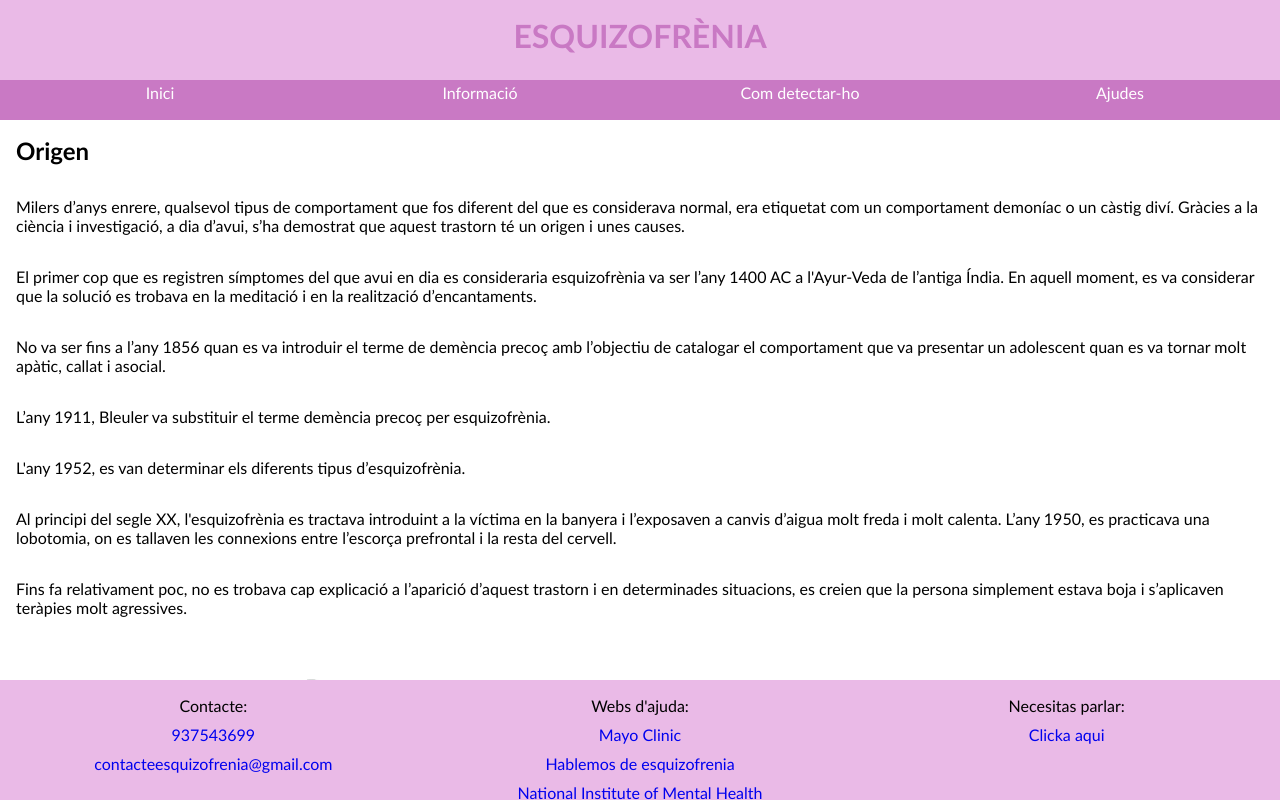
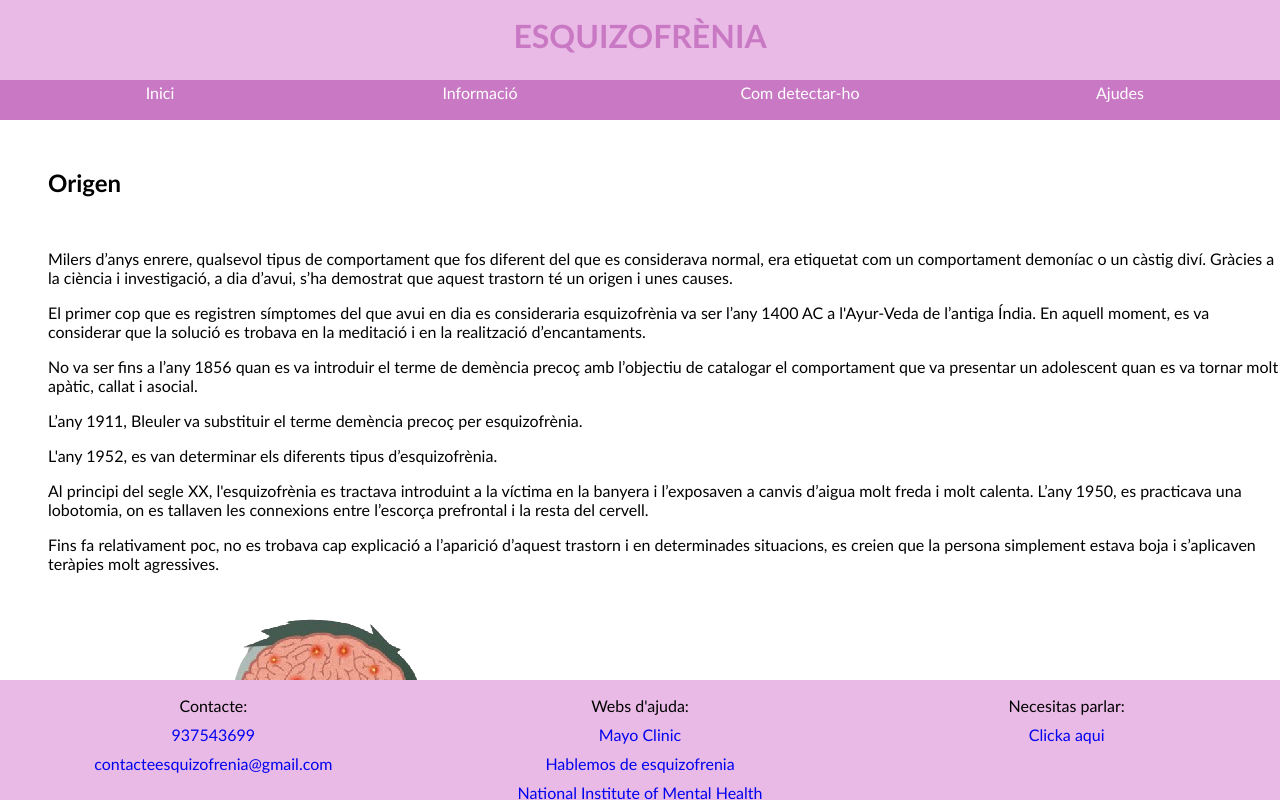
Before and after one commit to Pep-Catalina/webProjectaEsquizofrenia, a plain HTML site: page webs/websdetectaro/origen.html in a window 1280 px wide. Drawn offline with Linux system fonts and the light colour scheme.

Commit message:
origen css

```diff
--- a/CSS/cssdetectaro/origen.css
+++ b/CSS/cssdetectaro/origen.css
@@ -1,7 +1,14 @@
+h2{
+    padding: 2em;
+    padding-bottom: 1.5em;
+}
 .divSON{
-    padding: 1em;
+    padding-top: 1em;
+    padding-left: 3em;
+
+
 }
 .imgOrigen{
-    max-width: 10em;
-    max-height: 10em;
+    max-width: 20em;
+    max-height: 20em;
 }
--- a/CSS/estilGenerico.css
+++ b/CSS/estilGenerico.css
@@ -81,16 +81,16 @@ main{
   }
 
   ::-webkit-scrollbar-track {
-    background-color: #eabae7; /* Color fondo scrollbar */
+    background-color: gray; /* Color fondo scrollbar */
   }
 
   ::-webkit-scrollbar-thumb {
-    background-color: #c979c4; /* Color de scrollbar  */
+    background-color: black; /* Color de scrollbar  */
     border-radius: 6px; /* Borde redondeado del thumb */
   }
 
   ::-webkit-scrollbar-thumb:hover {   /* Cambio de color al pasar por encima */
-    background-color: #c655be;
+    background-color: white;
   }
 
 /* Hide scrollbar for Chrome, Safari and Opera */
--- a/webs/websdetectaro/origen.html
+++ b/webs/websdetectaro/origen.html
@@ -46,34 +46,44 @@
 	</nav>
     <main class="col-12 col-sm-12 col-md-12 col-lg-12 col-lg-12 flex column">
 		<div id="divDAD">
-			<div class="flex size2 divSON">
+			<div class="flex size2">
 				<h2>Origen</h2>
 			</div>
-			<div class="flex size1 divSON"><p>Milers d’anys enrere, qualsevol tipus de comportament que fos diferent del que es considerava normal, era etiquetat com un comportament demoníac o un càstig diví.
-				Gràcies a la ciència i investigació, a dia d’avui, s’ha demostrat que aquest trastorn té un origen i unes causes.</p>
+			<div class="flex size1 divSON">
+				<p>Milers d’anys enrere, qualsevol tipus de comportament que fos diferent del que es considerava normal, era etiquetat
+					com un comportament demoníac o un càstig diví. Gràcies a la ciència i investigació, a dia d’avui, s’ha demostrat
+					que aquest trastorn té un origen i unes causes.</p>
 			</div>
 
-			<div class="flex size1 divSON"><p>El primer cop que es registren símptomes del que avui en dia es consideraria esquizofrènia va ser l’any 1400 AC a l'Ayur-Veda de l’antiga Índia. En aquell moment,
-				es va considerar que la solució es trobava en la meditació i en la realització d’encantaments.</p>
+			<div class="flex size1 divSON">
+				<p>El primer cop que es registren símptomes del que avui en dia es consideraria esquizofrènia va ser l’any 1400 AC a
+					l'Ayur-Veda de l’antiga Índia. En aquell moment, es va considerar que la solució es trobava en la meditació i
+					en la realització d’encantaments.</p>
 			</div>
 
-			<div class="flex size1 divSON"><p>No va ser fins a l’any 1856 quan es va introduir el terme de demència precoç amb l’objectiu de catalogar el comportament que va presentar un adolescent quan es va tornar
-				molt apàtic, callat i asocial.</p>
+			<div class="flex size1 divSON">
+				<p>No va ser fins a l’any 1856 quan es va introduir el terme de demència precoç amb l’objectiu de catalogar el
+					comportament que va presentar un adolescent quan es va tornar molt apàtic, callat i asocial.</p>
 			</div>
 
-			<div class="flex size1 divSON"><p>L’any 1911, Bleuler va substituir el terme demència precoç per esquizofrènia.</p>
+			<div class="flex size1 divSON">
+				<p>L’any 1911, Bleuler va substituir el terme demència precoç per esquizofrènia.</p>
 			</div>
 
-			<div class="flex size1 divSON"><p>L'any 1952, es van determinar els diferents tipus d’esquizofrènia.</p>
+			<div class="flex size1 divSON">
+				<p>L'any 1952, es van determinar els diferents tipus d’esquizofrènia.</p>
 			</div>
 
-			<div class="flex size1 divSON"><p>Al principi del segle XX, l'esquizofrènia es tractava introduint a la víctima en la banyera i l’exposaven a canvis d’aigua molt freda i molt calenta.
-				L’any 1950, es practicava una lobotomia, on es tallaven les connexions entre l’escorça prefrontal i la resta del cervell.
+			<div class="flex size1 divSON">
+				<p>Al principi del segle XX, l'esquizofrènia es tractava introduint a la víctima en la banyera i l’exposaven a canvis
+					d’aigua molt freda i molt calenta. L’any 1950, es practicava una lobotomia, on es tallaven les connexions entre
+					l’escorça prefrontal i la resta del cervell.
 				</p>
 			</div>
 
-			<div class="flex size1 divSON"><p>Fins fa relativament poc, no es trobava cap explicació a l’aparició d’aquest trastorn i en determinades situacions, es creien que la persona simplement estava boja i
-				s’aplicaven teràpies molt agressives.</p>
+			<div class="flex size1 divSON">
+				<p>Fins fa relativament poc, no es trobava cap explicació a l’aparició d’aquest trastorn i en determinades situacions,
+					es creien que la persona simplement estava boja i s’aplicaven teràpies molt agressives.</p>
 			</div>
 			<div>
 				<img class="imgorigen" src="./../../img/imgOrigen.png" alt="Imagen origen">
```
